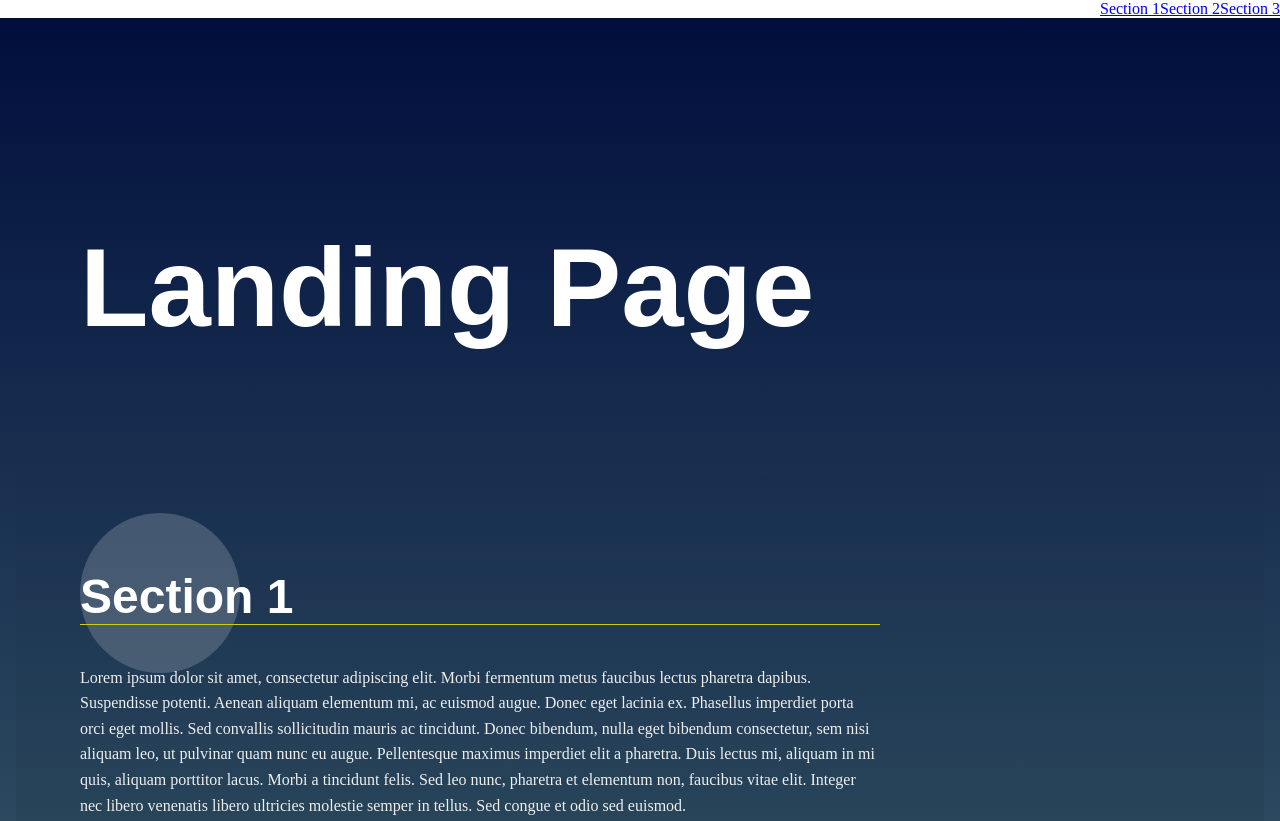
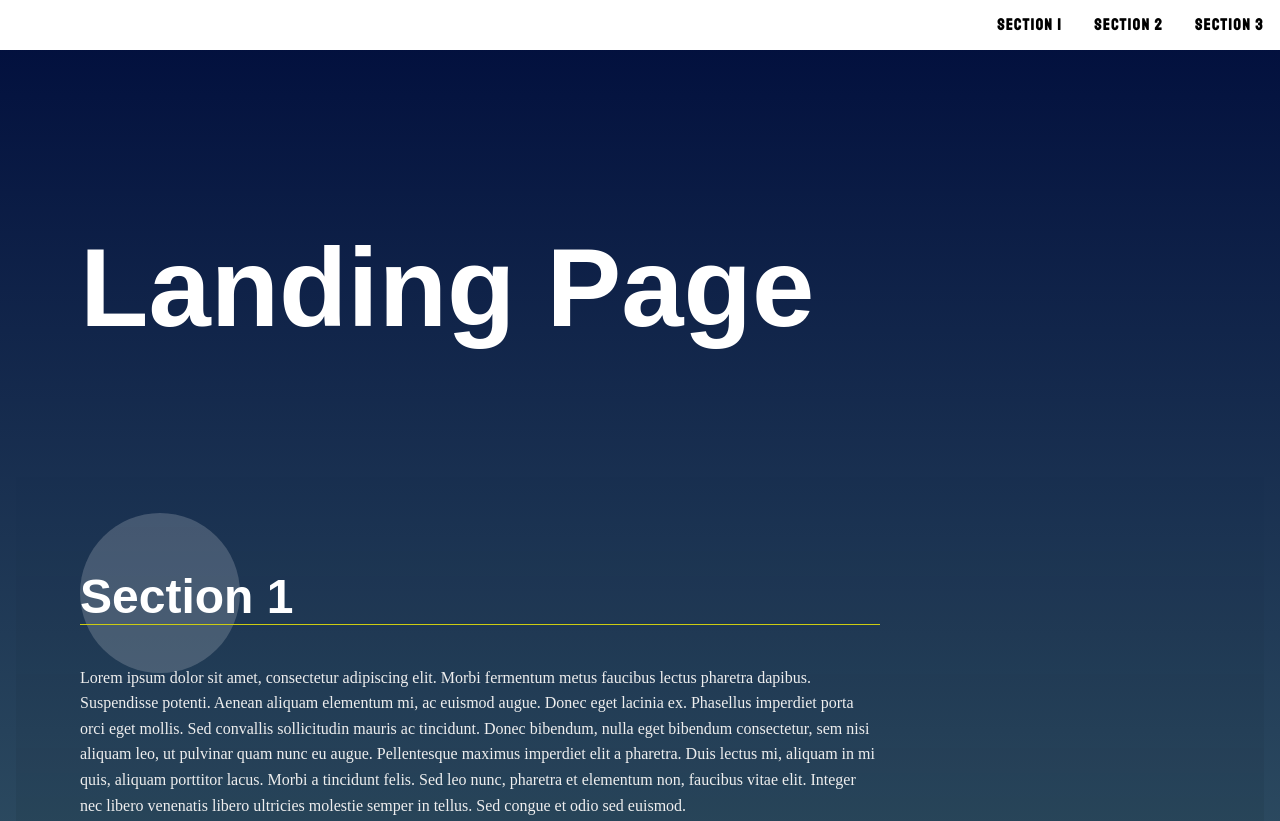
Before and after one commit to Testing-Phillip/Landing-Page, a website: page index.html in a window 1280 px wide. Shown: the top 821 px of the page. Drawn offline with Linux system fonts and the light colour scheme.

Commit message:
update the list item

```diff
--- a/css/style.css
+++ b/css/style.css
@@ -66,15 +66,17 @@ section {
   display: inline-block;
 }
 
-.navbar__menu .menu__link {
+.navbar__menu .dynamic_menu {
   display: block;
   padding: 1em;
   font-weight: bold;
   text-decoration: none;
   color: #000;
+  letter-spacing: .1rem;
+  font-family: 'Staatliches', cursive;
 }
 
-.navbar__menu .menu__link:hover {
+.navbar__menu .dynamic_menu:hover {
   background: #333;
   color: #fff;
   transition: ease 0.3s all;
--- a/index.html
+++ b/index.html
@@ -15,7 +15,10 @@
   <link rel="icon" href="/favicon.ico" sizes="any">
   <link rel="icon" href="/icon.svg" type="image/svg+xml">
   <link rel="apple-touch-icon" href="icon.png">
-
+  <link rel="preconnect" href="https://fonts.googleapis.com">
+  <!-- Google Fonts Link -->
+  <link rel="preconnect" href="https://fonts.gstatic.com" crossorigin>
+  <link href="https://fonts.googleapis.com/css2?family=Staatliches&display=swap" rel="stylesheet">
   <link rel="stylesheet" href="css/normalize.css">
   <link rel="stylesheet" href="css/style.css">
 <!-- 404 page -->  <!-- <link rel="manifest" href="site.webmanifest"> -->
--- a/js/app.js
+++ b/js/app.js
@@ -53,7 +53,7 @@ NAV_SECTIONS.forEach(section => {
      const SECTION_NUMBER = section.id;
     //  console.log(SECTION_NUMBER);
      const SECTION_ATTRIBUTE = section.dataset.nav;
-     navMenu += `<li> <a class="menu_item_link" href="#${SECTION_NUMBER}">${SECTION_ATTRIBUTE}</a></li>`
+     navMenu += `<li> <a class="dynamic_menu" href="#${SECTION_NUMBER}">${SECTION_ATTRIBUTE}</a></li>`
    })
 NAV_BAR.innerHTML=navMenu;
 }
```
